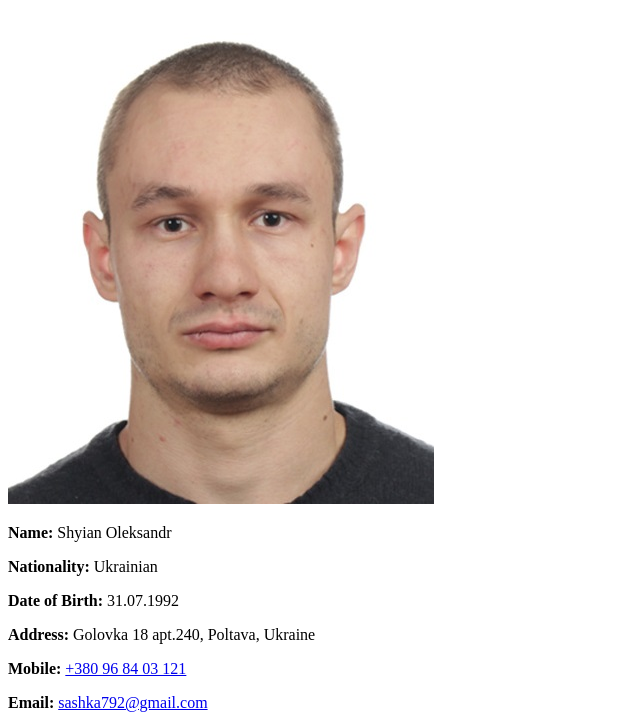
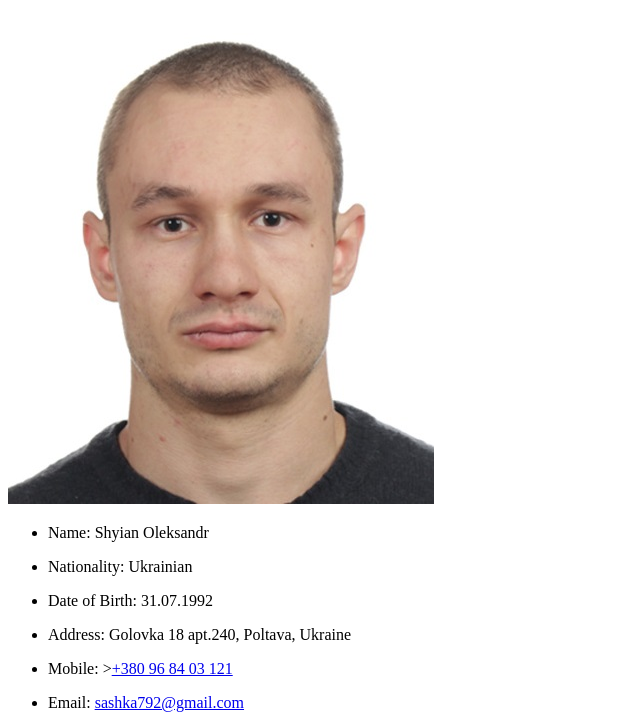
Before and after one commit to sashka792/03cv, a plain HTML site: page index.html in a window 1280 px wide. Shown: the part 79-800 px from the top of the page, without its empty margins (0-640 px from the left). Drawn offline with Linux system fonts and the light colour scheme.

Commit message:
change info

```diff
--- a/index.html
+++ b/index.html
@@ -1,20 +1,24 @@
 <!DOCTYPE html>
 <html lang="en">
+
 <head>
 	<meta charset="UTF-8">
 	<title>СV Shyian Oleksandr</title>
 </head>
+
 <body>
 	<header>
 		<h1>Shyian Oleksandr</h1>
 		<img src="photo.jpg" alt="">
 		<article>
-			<p><b>Name: </b>Shyian Oleksandr</p>
-			<p><b>Nationality: </b>Ukrainian</p>
-			<p><b>Date of Birth: </b><time datetime="1992-07-31">31.07.1992</time></p>
-			<p><b>Address: </b>Golovka 18 apt.240, Poltava, Ukraine</p>
-			<p><b>Mobile: </b><a href="tel:+380968403121">+380 96 84 03 121</a></p>
-			<p><b>Email: </b><a href="mailto:sashka792@gmail.com">sashka792@gmail.com</a></p>
+			<ul>
+				<li><p>Name: Shyian Oleksandr</p></li>
+				<li><p>Nationality: Ukrainian</p></li>
+				<li><p>Date of Birth: <time datetime="1992-07-31">31.07.1992</time></p></li>
+				<li><p>Address: Golovka 18 apt.240, Poltava, Ukraine</p></li>
+				<li><p>Mobile: ><a href="tel:+380968403121">+380 96 84 03 121</a></p></li>
+				<li><p>Email: <a href="mailto:sashka792@gmail.com">sashka792@gmail.com</a></p></li>
+			</ul>
 		</article>
 	</header>
 	<hr>
@@ -102,21 +106,25 @@
 			</ul>
 			<h2>INTERESTS</h2>
 			<ul>
-				<li>Participant of the Polish-Ukrainian project "Renewable energy sources as an important element of the strategy for sustainable development"</li>
-				<li>Summer  2011, 2012  - representing the culture of Ukraine on Sorochynsky Fair in Ukraine</li>
+				<li>Participant of the Polish-Ukrainian project "Renewable energy sources as an important element of the strategy
+					for sustainable development"</li>
+				<li>Summer 2011, 2012 - representing the culture of Ukraine on Sorochynsky Fair in Ukraine</li>
 				<li>Cycling</li>
 			</ul>
 		</aside>
 	</main>
 	<footer>
 		<p>
-            &copy; 2019
-            <a href="#" target="_blank">
-                shyian.o
-            </a>
-        </p>
+			&copy; 2019
+			<a href="#" target="_blank">
+				shyian.o
+			</a>
+		</p>
 	</footer>
-	<script>document.write('<script src="http://' + (location.host || 'localhost').split(':')[0] + ':35729/livereload.js?snipver=1"></' + 'script>')
+	<script>
+		document.write('<script src="http://' + (location.host || 'localhost').split(':')[0] +
+			':35729/livereload.js?snipver=1"></' + 'script>')
 	</script>
 </body>
+
 </html>
```
